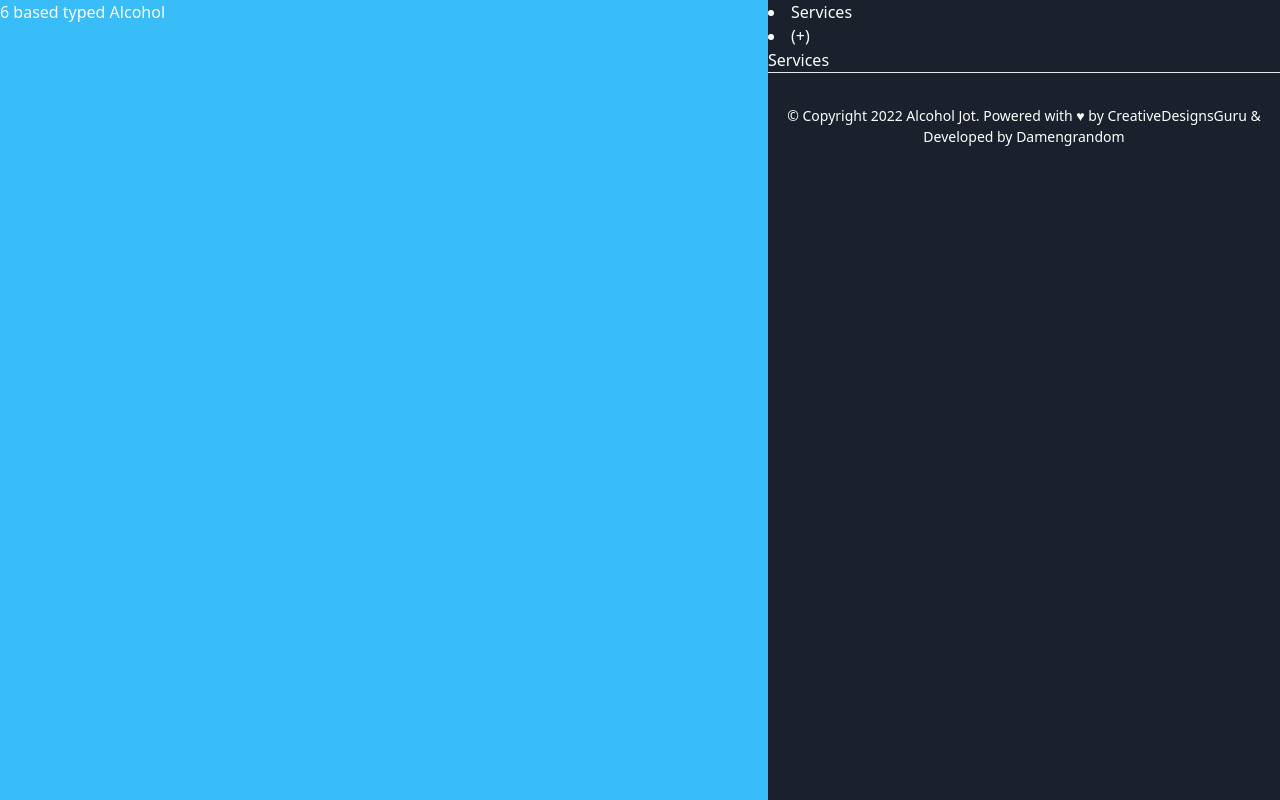
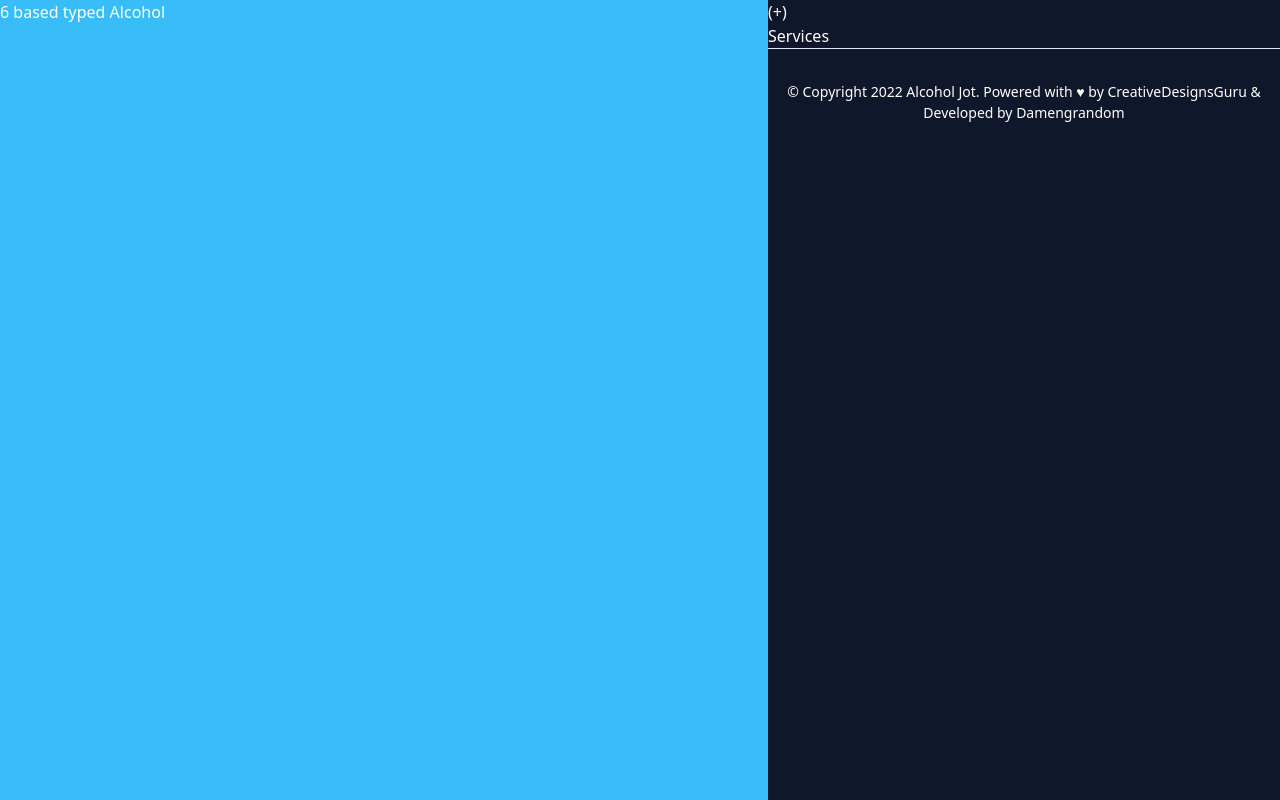
Before and after one commit to DamengRandom/alcjot, a Next.js app: page / in a window 1280 px wide. Built offline with nearby package versions, Linux system fonts and the light colour scheme.

Commit message:
removed Nav components and fixed failed e2e tests

```diff
--- a/src/components/Nav/index.tsx
+++ /dev/null
@@ -1,27 +0,0 @@
-import Link from 'next/link';
-import React from 'react';
-
-export default function Nav() {
-  const navList = [
-    {
-      name: 'Services',
-      path: '/services',
-    },
-    {
-      name: '(+)',
-    },
-  ];
-  return (
-    <nav>
-      {navList.map((n, i) => (
-        <li key={`${n.name}-${i}`}>
-          {n.path ? (
-            <Link href={n.path}>{n.name}</Link>
-          ) : (
-            <button>{n.name}</button>
-          )}
-        </li>
-      ))}
-    </nav>
-  );
-}
--- a/src/styles/global.css
+++ b/src/styles/global.css
@@ -1,6 +1,7 @@
 @tailwind base;
 
-*, html, body, a {
+.grid.h-screen.w-screen,
+a {
   @apply text-white;
 }
 
--- a/src/templates/Main.tsx
+++ b/src/templates/Main.tsx
@@ -3,7 +3,6 @@ import type { ReactNode } from 'react';
 import About from '@/components/About';
 import Alcohol from '@/components/Alcohol';
 import Footer from '@/components/Footer';
-import Nav from '@/components/Nav';
 
 type IMainProps = {
   meta: ReactNode;
@@ -16,8 +15,8 @@ const Main = (props: IMainProps) => (
     <section className="h-full w-full bg-sky-400 md:h-screen">
       <Alcohol />
     </section>
-    <section className="h-full w-full bg-gray-900 md:h-screen">
-      <Nav />
+    <section className="h-full w-full bg-slate-900 md:h-screen">
+      <button>{`(+)`}</button>
       <About />
       <Footer />
     </section>
```
Also changed, not shown: 1 other file (tests, documents, lock files or other folders).
